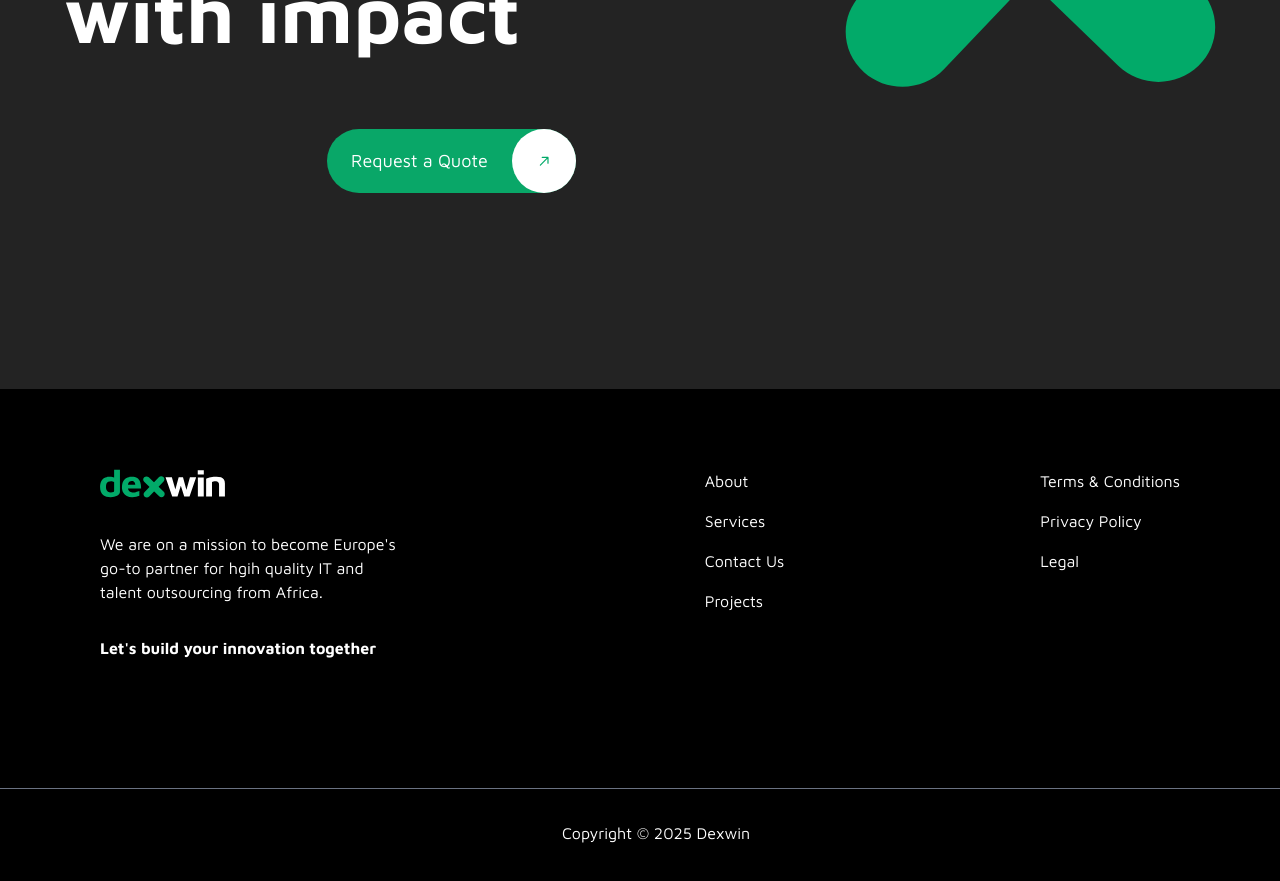
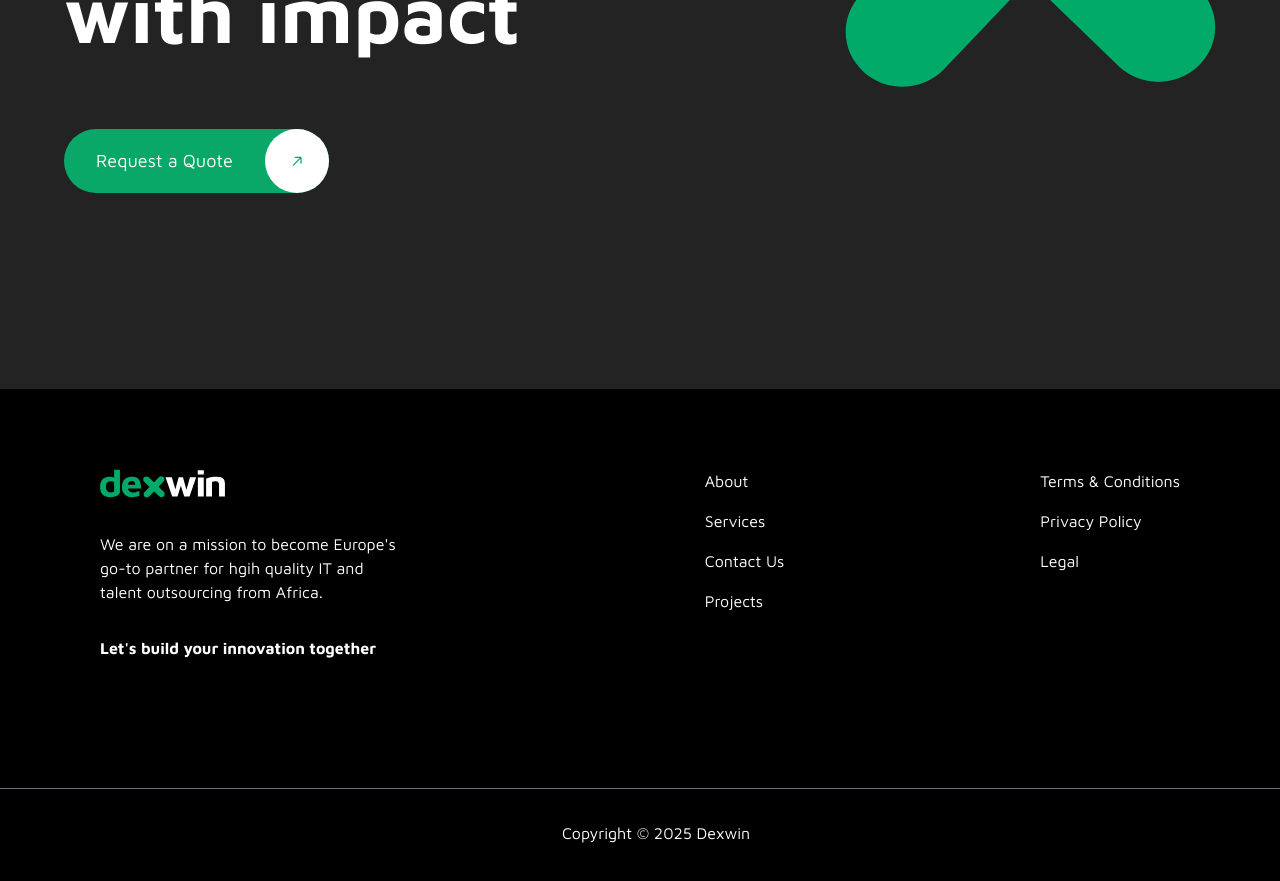
Before and after one commit to holaliamewu/dexwin-test, a Next.js app: page /services in a window 1280 px wide. Shown: the part 3080-3961 px from the top of the page. Built offline with nearby package versions, Linux system fonts and the light colour scheme.

Commit message:
fix: request button desktop alignment

```diff
--- a/app/about/page.js
+++ b/app/about/page.js
@@ -67,9 +67,9 @@ export default function AboutPage() {
             High quality & cost effective delivery with impact
             </h2>
         <button
-        className="flex items-center justify-between text-[18px] text-center mb-8 md:mb-30 mx-auto md:mr-auto bg-[#09a768] rounded-full "
+        className="flex items-center justify-between text-[18px] text-cente mb-8 md:mb-30 mr-auto bg-[#09a768] rounded-full "
         >
-          <h3 className="px-6 md:py-4 text-white" >Request a Quote</h3>
+          <h3 className="px-8 py-4 text-white" >Request a Quote</h3>
           <span className="bg-white w-16 h-16 rounded-full flex items-center justify-center " >
             <img src="/dexwin_assets/request-quote-arrow.svg" className="w-4" />
           </span>
--- a/app/projects/page.js
+++ b/app/projects/page.js
@@ -84,9 +84,9 @@ export default function ProjectsPage() {
             High quality & cost effective delivery with impact
             </h2>
         <button
-        className="flex items-center justify-between text-[18px] text-center mb-8 md:mb-30 mx-auto md:mr-auto bg-[#09a768] rounded-full "
+        className="flex items-center justify-between text-[18px] text-cente mb-8 md:mb-30 mr-auto bg-[#09a768] rounded-full "
         >
-          <h3 className="px-6 md:py-4 text-white" >Request a Quote</h3>
+          <h3 className="px-8 py-4 text-white" >Request a Quote</h3>
           <span className="bg-white w-16 h-16 rounded-full flex items-center justify-center " >
             <img src="/dexwin_assets/request-quote-arrow.svg" className="w-4" />
           </span>
--- a/app/services/page.js
+++ b/app/services/page.js
@@ -87,9 +87,9 @@ export default function AboutPage() {
             High quality & cost effective delivery with impact
             </h2>
         <button
-        className="flex items-center justify-between text-[18px] text-center mb-8 md:mb-30 mx-auto md:mr-auto bg-[#09a768] rounded-full "
+        className="flex items-center justify-between text-[18px] text-cente mb-8 md:mb-30 mr-auto bg-[#09a768] rounded-full "
         >
-          <h3 className="px-6 md:py-4 text-white" >Request a Quote</h3>
+          <h3 className="px-8 py-4 text-white" >Request a Quote</h3>
           <span className="bg-white w-16 h-16 rounded-full flex items-center justify-center " >
             <img src="/dexwin_assets/request-quote-arrow.svg" className="w-4" />
           </span>
```
